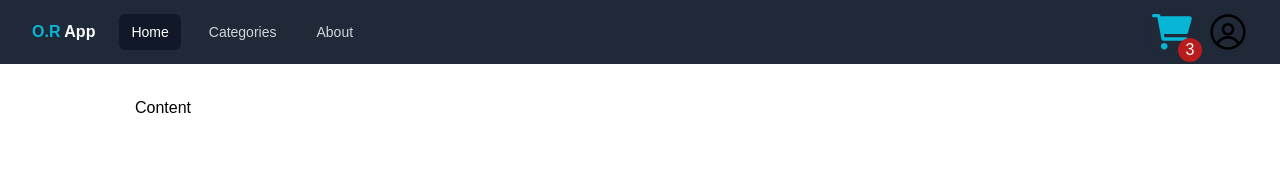
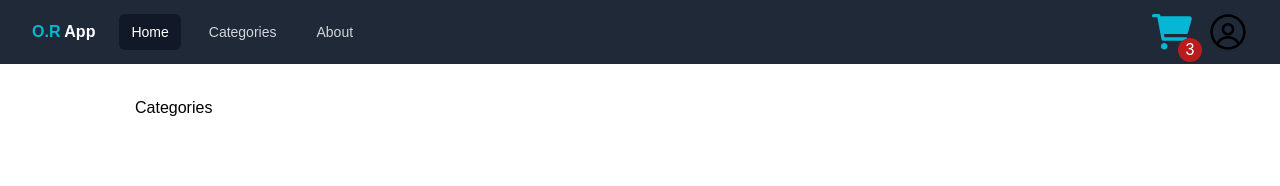
Before and after one commit to Omar-Ryan/Modern-ecommerce, a React (Vite) app: page /categories in a window 1280 px wide. Shown: the top 186 px of the page. Built offline with nearby package versions, Linux system fonts and the light colour scheme.

Commit message:
update Route & Nav: some changings in router of  pages and useing NavLink in Header comp.

```diff
--- a/src/components/common/header/Header.tsx
+++ b/src/components/common/header/Header.tsx
@@ -1,4 +1,5 @@
 import { RxAvatar } from "react-icons/rx";
+import { NavLink } from "react-router-dom";
 
 const Header = () => {
   return (
@@ -58,25 +59,31 @@ const Header = () => {
               </div>
               <div className="hidden sm:ml-6 sm:block">
                 <div className="flex space-x-4">
-                  <a
-                    href="#"
+                  <NavLink
+                    to="/"
                     className="px-3 py-2 text-sm font-medium text-white bg-gray-900 rounded-md"
                     aria-current="page"
                   >
                     Home
-                  </a>
-                  <a
-                    href="#"
+                  </NavLink>
+                  <NavLink
+                    to="categories"
                     className="px-3 py-2 text-sm font-medium text-gray-300 rounded-md hover:bg-gray-700 hover:text-white"
                   >
                     Categories
-                  </a>
-                  <a
-                    href="#"
+                  </NavLink>
+                  {/* <NavLink
+                    to="products/:"
+                    className="px-3 py-2 text-sm font-medium text-gray-300 rounded-md hover:bg-gray-700 hover:text-white"
+                  >
+                    Products
+                  </NavLink> */}
+                  <NavLink
+                    to="about-us"
                     className="px-3 py-2 text-sm font-medium text-gray-300 rounded-md hover:bg-gray-700 hover:text-white"
                   >
                     About
-                  </a>
+                  </NavLink>
                 </div>
               </div>
             </div>
--- a/src/layouts/mainLayout/MainLayout.tsx
+++ b/src/layouts/mainLayout/MainLayout.tsx
@@ -1,10 +1,13 @@
+import { Outlet } from "react-router-dom";
 import { Header, Footer } from "../../components/common";
 
 const MainLayout = () => {
   return (
     <div className="flex flex-col h-screen ">
       <Header />
-      <div className="container mt-8">Content</div>
+      <div className="container mt-8">
+        <Outlet />
+      </div>
       <Footer />
     </div>
   );
--- a/src/main.tsx
+++ b/src/main.tsx
@@ -1,9 +1,7 @@
 import { createRoot } from "react-dom/client";
-import App from "./App.tsx";
+
+import AppRouter from "./routes/AppRouter";
+
 import "./index.css";
 
-createRoot(document.getElementById("root")!).render(
-  // <StrictMode>
-  // </StrictMode>,
-  <App />
-);
+createRoot(document.getElementById("root")!).render(<AppRouter />);
--- /dev/null
+++ b/src/pages/Login.tsx
@@ -0,0 +1,5 @@
+const Login = () => {
+  return <div>Login</div>;
+};
+
+export default Login;
--- /dev/null
+++ b/src/pages/Register.tsx
@@ -0,0 +1,5 @@
+const Register = () => {
+  return <div>Register</div>;
+};
+
+export default Register;
--- /dev/null
+++ b/src/routes/AppRouter.tsx
@@ -0,0 +1,29 @@
+import { RouterProvider, createBrowserRouter } from "react-router-dom";
+import App from "../App";
+import Home from "../pages/Home";
+import Categories from "../pages/Categories";
+import Products from "../pages/Products";
+import AboutUs from "../pages/AboutUs";
+import Login from "../pages/Login";
+import Register from "../pages/Register";
+
+const router = createBrowserRouter([
+  {
+    path: "/",
+    element: <App />,
+    children: [
+      { index: true, element: <Home /> },
+      { path: "categories", element: <Categories /> },
+      { path: "products/:prefix", element: <Products /> },
+      { path: "about-us", element: <AboutUs /> },
+      { path: "login", element: <Login /> },
+      { path: "register", element: <Register /> },
+    ],
+  },
+]);
+
+const AppRouter = () => {
+  return <RouterProvider router={router} />;
+};
+
+export default AppRouter;
```
